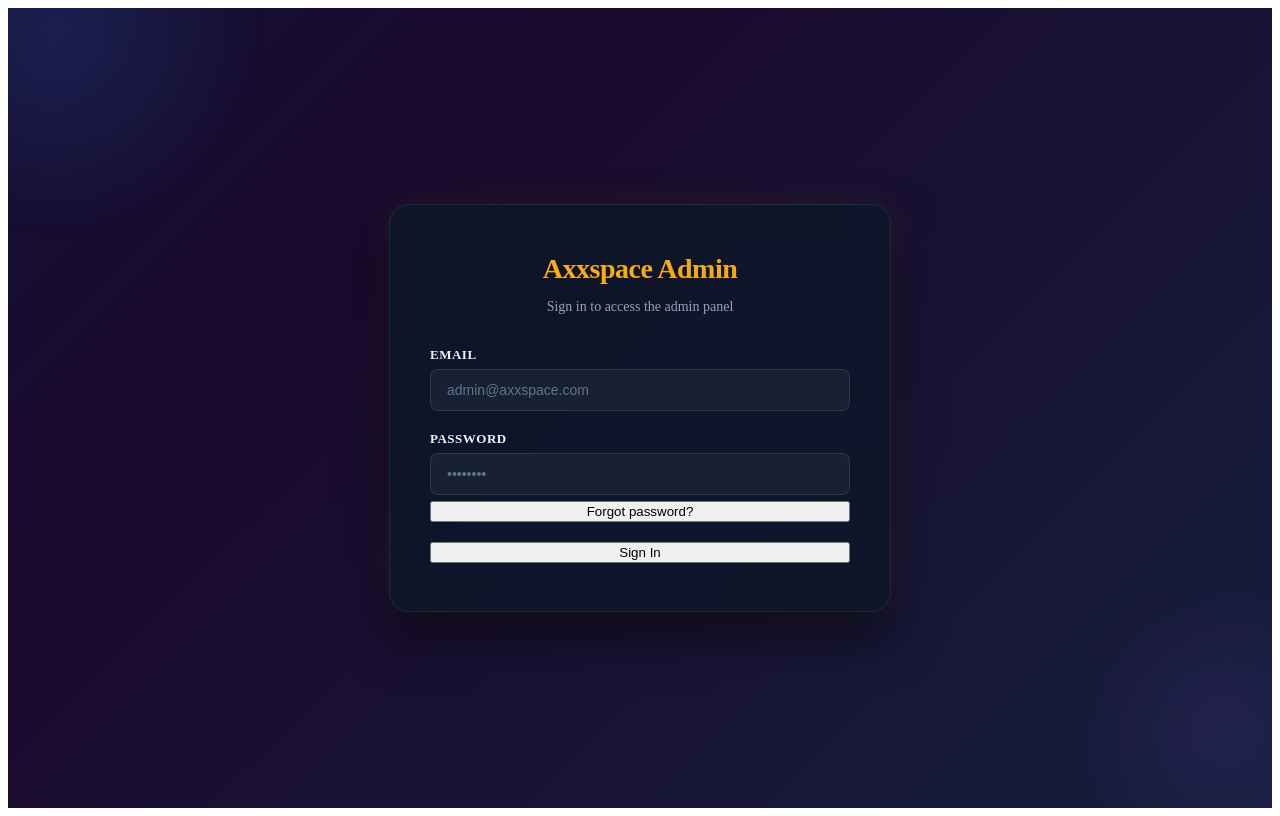
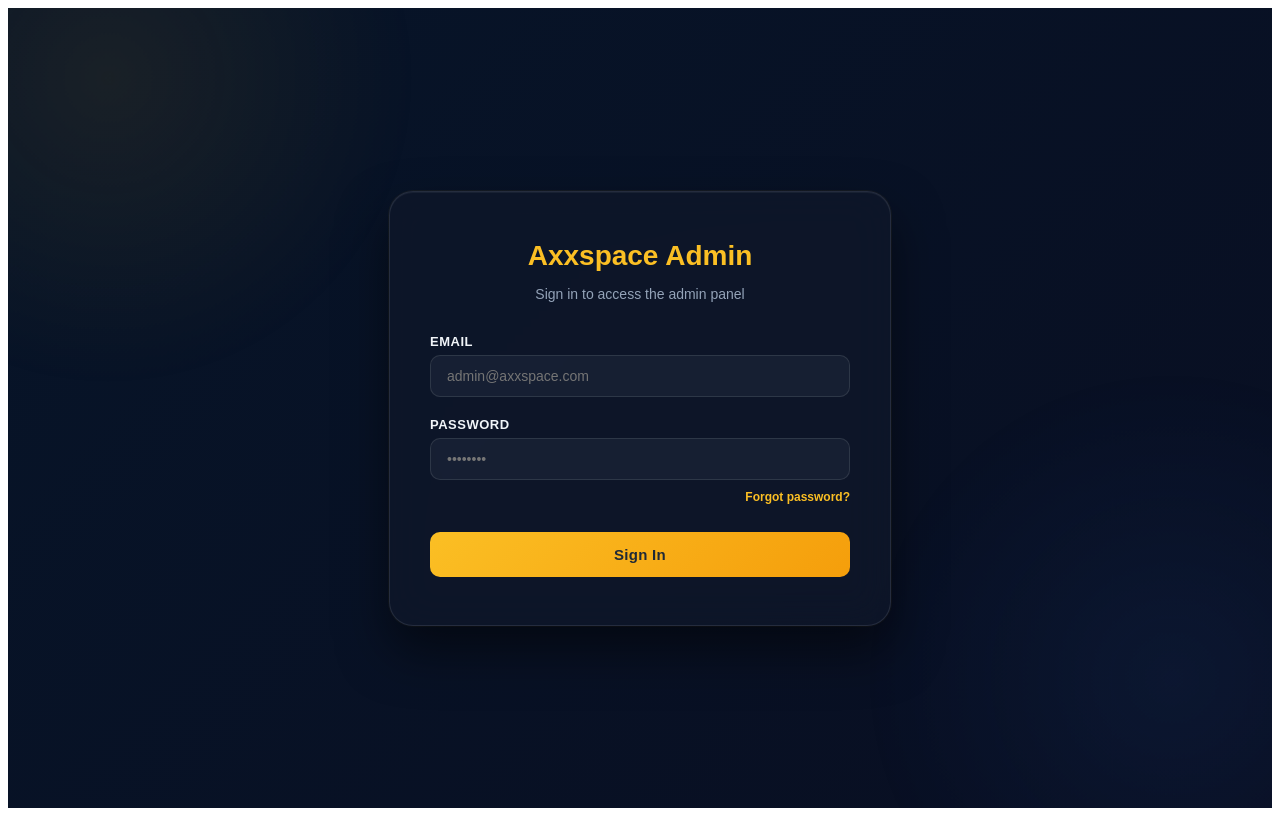
Before and after one commit to richard254120/axx-spaces-frontend, a React (Create React App) app in the folder axxspace-admin/: page /login in a window 1280 px wide. Built offline with nearby package versions, Linux system fonts and the light colour scheme.

Commit message:
fix: finalize login.css with correct styling specifications

```diff
--- a/axxspace-admin/src/pages/Login.css
+++ b/axxspace-admin/src/pages/Login.css
@@ -1,82 +1,88 @@
-/* Axxspace Admin Login Page - Professional Styling with Animations */
+/* Login Page Animations */
+@keyframes gradientShift {
+  0%   { background-position: 0% 50%; }
+  50%  { background-position: 100% 50%; }
+  100% { background-position: 0% 50%; }
+}
 
+@keyframes orbFloat {
+  0%, 100% { transform: translateY(0px) scale(1); }
+  50%       { transform: translateY(-30px) scale(1.05); }
+}
+
+@keyframes cardEntrance {
+  from {
+    opacity: 0;
+    transform: translateY(40px) scale(0.95);
+  }
+  to {
+    opacity: 1;
+    transform: translateY(0) scale(1);
+  }
+}
+
+/* Login Container */
 .login-container {
   min-height: 100vh;
-  background: linear-gradient(
-    135deg,
-    #06101f 0%,
-    #0d1b3e 20%,
-    #1a0a2e 40%,
-    #16213e 60%,
-    #0f3460 80%,
-    #06101f 100%
-  );
-  background-size: 400% 400%;
-  animation: gradientShift 25s ease-in-out infinite;
+  background: linear-gradient(135deg, #06101f 0%, #071428 50%, #0a0b1e 100%);
+  background-size: 300% 300%;
+  animation: gradientShift 20s ease infinite;
   display: flex;
   align-items: center;
   justify-content: center;
-  font-family: "'DM Sans', sans-serif";
+  font-family: 'DM Sans', sans-serif;
   position: relative;
   overflow: hidden;
 }
 
-/* Animated background orbs for login */
+/* Animated orb pseudo-elements */
 .login-container::before {
   content: '';
   position: absolute;
-  width: 400px;
-  height: 400px;
-  background: radial-gradient(circle, rgba(59, 130, 246, 0.15) 0%, transparent 70%);
+  width: 600px;
+  height: 600px;
+  background: radial-gradient(circle, rgba(251,191,36,0.08) 0%, transparent 70%);
   border-radius: 50%;
-  top: -150px;
-  left: -150px;
-  animation: orbFloat 15s ease-in-out infinite;
-  pointer-events: none;
+  top: -200px;
+  left: -200px;
+  animation: orbFloat 10s ease-in-out infinite;
 }
 
 .login-container::after {
   content: '';
   position: absolute;
-  width: 300px;
-  height: 300px;
-  background: radial-gradient(circle, rgba(139, 92, 246, 0.1) 0%, transparent 70%);
+  width: 600px;
+  height: 600px;
+  background: radial-gradient(circle, rgba(59,130,246,0.07) 0%, transparent 70%);
   border-radius: 50%;
-  bottom: -100px;
-  right: -100px;
-  animation: orbFloat 20s ease-in-out infinite;
-  animation-delay: -5s;
-  pointer-events: none;
+  bottom: -200px;
+  right: -200px;
+  animation: orbFloat 12s ease-in-out infinite reverse;
 }
 
+/* Login Card - Glassmorphism */
 .login-card {
-  background: rgba(15, 23, 42, 0.9);
-  backdrop-filter: blur(16px);
-  border: 1px solid rgba(255, 255, 255, 0.08);
-  border-radius: 20px;
+  background: rgba(15,23,42,0.75);
+  backdrop-filter: blur(20px);
+  -webkit-backdrop-filter: blur(20px);
+  border: 1px solid rgba(255,255,255,0.1);
+  border-radius: 24px;
   padding: 48px 40px;
   width: 100%;
   max-width: 420px;
-  box-shadow: 0 25px 50px rgba(0, 0, 0, 0.5),
-              0 0 40px rgba(251, 191, 36, 0.08);
-  animation: slideInUp 0.6s cubic-bezier(0.4, 0, 0.2, 1);
+  box-shadow: 0 25px 50px rgba(0,0,0,0.5), 0 0 0 1px rgba(251,191,36,0.05), inset 0 1px 0 rgba(255,255,255,0.05);
+  animation: cardEntrance 0.6s cubic-bezier(0.34,1.56,0.64,1) both;
   position: relative;
-  z-index: 10;
+  z-index: 1;
 }
 
+/* Title and Subtitle */
 .login-title {
   color: #fbbf24;
   font-size: 28px;
   font-weight: 800;
+  text-align: center;
   margin: 0 0 8px 0;
-  text-align: center;
-  background: linear-gradient(135deg, #fbbf24, #f59e0b);
-  background-size: 200% 200%;
-  animation: gradientShift 8s ease-in-out infinite;
-  -webkit-background-clip: text;
-  -webkit-text-fill-color: transparent;
-  background-clip: text;
-  letter-spacing: -0.5px;
 }
 
 .login-subtitle {
@@ -84,11 +90,11 @@
   font-size: 14px;
   text-align: center;
   margin-bottom: 32px;
-  animation: fadeInUp 0.8s cubic-bezier(0.4, 0, 0.2, 1) 0.1s both;
 }
 
+/* Error and Success Messages */
 .login-error {
-  background: rgba(239, 68, 68, 0.1);
+  background: rgba(239,68,68,0.1);
   color: #ef4444;
   border: 1px solid #ef4444;
   border-radius: 8px;
@@ -96,22 +102,27 @@
   font-size: 13px;
   margin-bottom: 20px;
   text-align: center;
-  animation: slideDown 0.3s cubic-bezier(0.4, 0, 0.2, 1);
 }
 
-.login-error.success {
-  background: rgba(34, 197, 94, 0.1);
+.login-success {
+  background: rgba(34,197,94,0.1);
   color: #22c55e;
-  border-color: #22c55e;
+  border: 1px solid #22c55e;
+  border-radius: 8px;
+  padding: 12px;
+  font-size: 13px;
+  margin-bottom: 20px;
+  text-align: center;
 }
 
+/* Form */
 .login-form {
   display: flex;
   flex-direction: column;
   gap: 20px;
-  animation: fadeInUp 0.8s cubic-bezier(0.4, 0, 0.2, 1) 0.2s both;
 }
 
+/* Form Field */
 .login-field {
   display: flex;
   flex-direction: column;
@@ -126,180 +137,92 @@
   letter-spacing: 0.5px;
 }
 
+/* Input */
 .login-input {
   padding: 12px 16px;
-  border-radius: 8px;
-  border: 1px solid rgba(255, 255, 255, 0.1);
-  background: rgba(30, 41, 59, 0.6);
+  border-radius: 10px;
+  border: 1px solid rgba(255,255,255,0.1);
+  background: rgba(30,41,59,0.6);
   color: #f1f5f9;
   font-size: 14px;
   outline: none;
-  transition: all 0.3s cubic-bezier(0.4, 0, 0.2, 1);
+  transition: all 0.2s ease;
+  width: 100%;
+  box-sizing: border-box;
+  font-family: 'DM Sans', sans-serif;
 }
 
 .login-input:focus {
-  border-color: #fbbf24;
-  background: rgba(30, 41, 59, 0.8);
-  box-shadow: 0 0 20px rgba(251, 191, 36, 0.15);
+  border-color: rgba(251,191,36,0.5);
+  box-shadow: 0 0 0 3px rgba(251,191,36,0.1);
+  background: rgba(30,41,59,0.8);
 }
 
-.login-input::placeholder {
-  color: #64748b;
-}
-
-.login-forgot-link {
-  text-align: right;
-  margin-top: 4px;
-}
-
-.login-forgot-link span {
-  color: #fbbf24;
-  cursor: pointer;
-  font-size: 12px;
-  font-weight: 600;
-  transition: all 0.2s cubic-bezier(0.4, 0, 0.2, 1);
-}
-
-.login-forgot-link span:hover {
-  color: #f59e0b;
-  text-decoration: underline;
-}
-
-.login-button {
+/* Button */
+.login-btn {
   padding: 14px;
-  background: linear-gradient(135deg, #fbbf24, #f59e0b);
+  background: linear-gradient(135deg, #fbbf24 0%, #f59e0b 100%);
   color: #1f2937;
   border: none;
-  border-radius: 8px;
+  border-radius: 10px;
   font-weight: 800;
   font-size: 15px;
   cursor: pointer;
   margin-top: 8px;
-  transition: all 0.3s cubic-bezier(0.4, 0, 0.2, 1);
-  position: relative;
-  overflow: hidden;
+  transition: all 0.2s ease;
+  letter-spacing: 0.3px;
+  font-family: 'DM Sans', sans-serif;
 }
 
-.login-button::before {
-  content: '';
-  position: absolute;
-  top: 0;
-  left: -100%;
-  width: 100%;
-  height: 100%;
-  background: linear-gradient(90deg, transparent, rgba(255, 255, 255, 0.3), transparent);
-  transition: left 0.5s;
+.login-btn:hover:not(:disabled) {
+  transform: translateY(-2px);
+  box-shadow: 0 8px 25px rgba(251,191,36,0.35);
 }
 
-.login-button:hover::before {
-  left: 100%;
-}
-
-.login-button:hover {
-  transform: translateY(-2px);
-  box-shadow: 0 10px 25px rgba(251, 191, 36, 0.3);
-}
-
-.login-button:active {
+.login-btn:active:not(:disabled) {
   transform: translateY(0);
 }
 
-.login-button:disabled {
+.login-btn:disabled {
   opacity: 0.6;
   cursor: not-allowed;
   transform: none;
 }
 
-.login-back-link {
-  text-align: center;
-  margin-top: 20px;
+/* Forgot Password Link */
+.login-forgot {
+  color: #fbbf24;
+  cursor: pointer;
+  font-size: 12px;
+  font-weight: 600;
+  text-align: right;
+  margin-top: 4px;
+  display: block;
+  background: none;
+  border: none;
+  padding: 0;
+  font-family: 'DM Sans', sans-serif;
 }
 
-.login-back-link span {
+.login-forgot:hover {
+  text-decoration: underline;
+}
+
+/* Back Link */
+.login-back-link {
   color: #fbbf24;
   cursor: pointer;
   font-size: 13px;
   font-weight: 600;
-  transition: all 0.2s cubic-bezier(0.4, 0, 0.2, 1);
+  text-align: center;
+  display: block;
+  margin-top: 20px;
+  background: none;
+  border: none;
+  padding: 0;
+  font-family: 'DM Sans', sans-serif;
 }
 
-.login-back-link span:hover {
-  color: #f59e0b;
+.login-back-link:hover {
+  text-decoration: underline;
 }
-
-/* Animations */
-@keyframes slideInUp {
-  from {
-    opacity: 0;
-    transform: translateY(30px);
-  }
-  to {
-    opacity: 1;
-    transform: translateY(0);
-  }
-}
-
-@keyframes slideDown {
-  from {
-    opacity: 0;
-    transform: translateY(-10px);
-  }
-  to {
-    opacity: 1;
-    transform: translateY(0);
-  }
-}
-
-@keyframes fadeInUp {
-  from {
-    opacity: 0;
-    transform: translateY(15px);
-  }
-  to {
-    opacity: 1;
-    transform: translateY(0);
-  }
-}
-
-@keyframes orbFloat {
-  0%, 100% {
-    transform: translateY(0px) scale(1);
-  }
-  50% {
-    transform: translateY(-30px) scale(1.05);
-  }
-}
-
-@keyframes gradientShift {
-  0% { background-position: 0% 50%; }
-  50% { background-position: 100% 50%; }
-  100% { background-position: 0% 50%; }
-}
-
-/* Mobile responsive */
-@media (max-width: 640px) {
-  .login-card {
-    padding: 32px 24px;
-    border-radius: 16px;
-    box-shadow: 0 15px 35px rgba(0, 0, 0, 0.5),
-                0 0 20px rgba(251, 191, 36, 0.05);
-  }
-
-  .login-title {
-    font-size: 24px;
-  }
-
-  .login-subtitle {
-    font-size: 13px;
-    margin-bottom: 24px;
-  }
-
-  .login-form {
-    gap: 16px;
-  }
-
-  .login-button {
-    padding: 12px;
-    font-size: 14px;
-  }
-}
```
